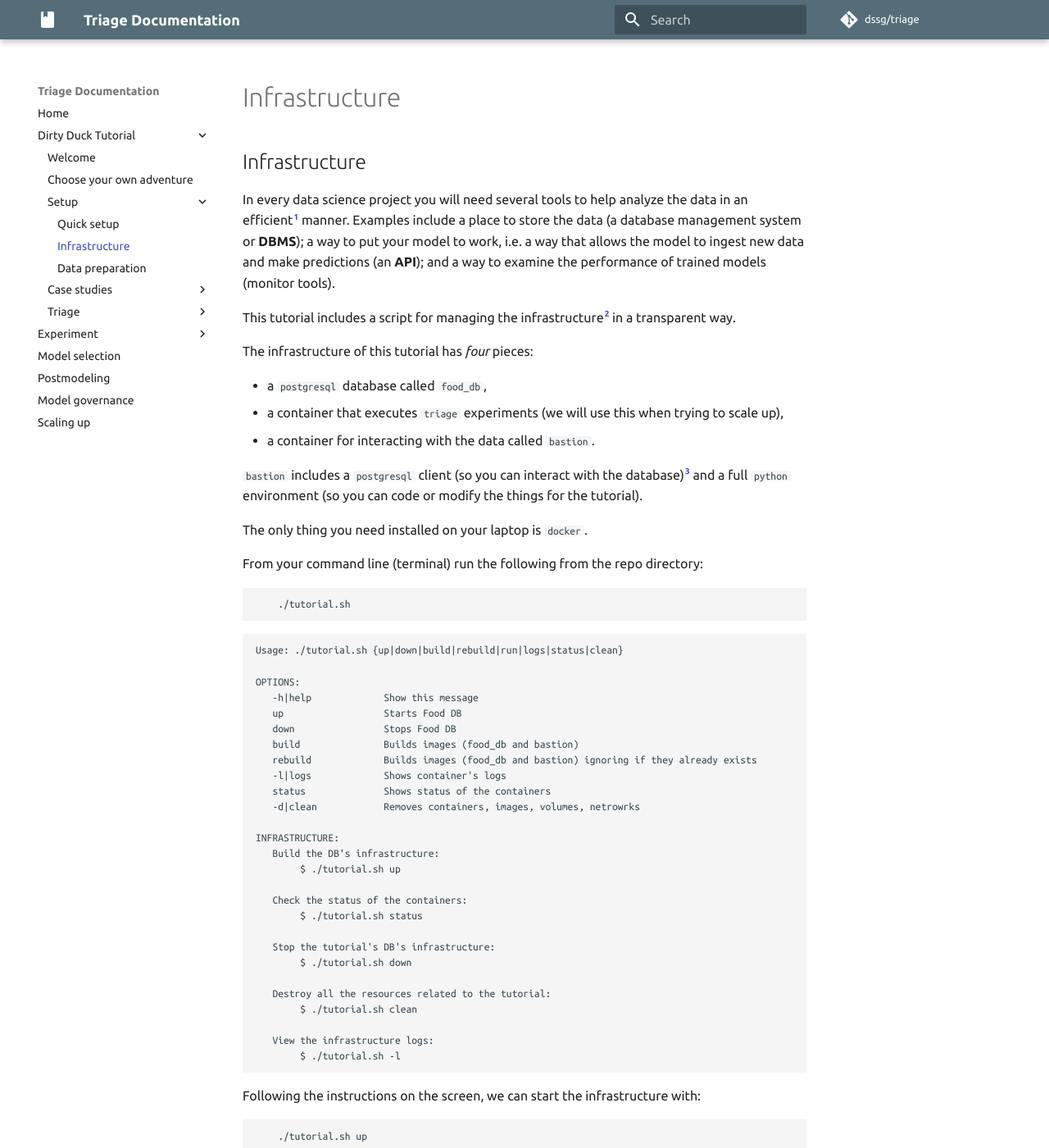
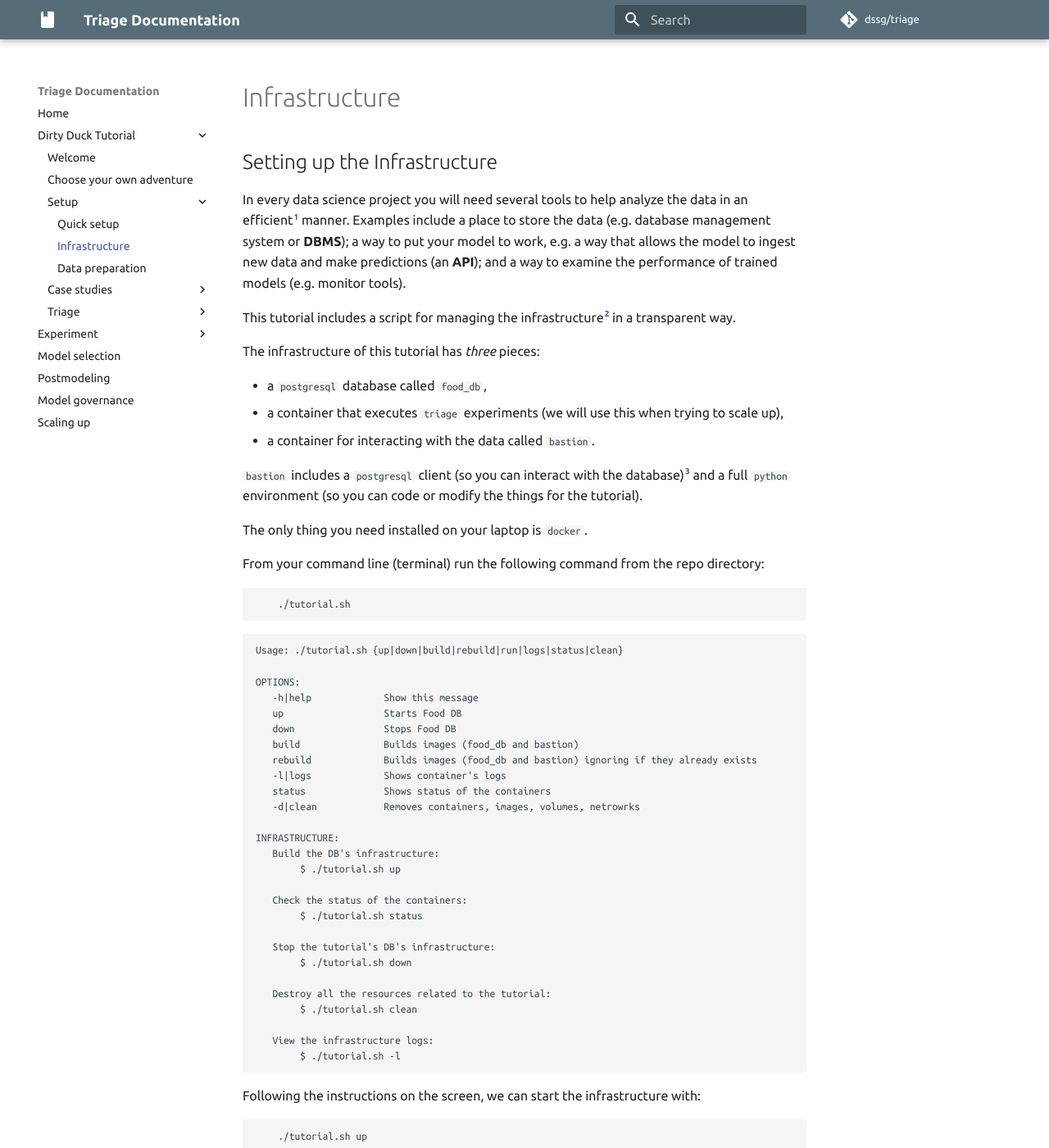
Before and after one commit to dssg/triage, an MkDocs documentation site: the page built from docs/sources/dirtyduck/docs/infrastructure.md, in a window 1280 px wide and 1400 px high. Shown: the whole window at 82% size. Built offline with MkDocs 1.6.1 and Material for MkDocs 9.7.7, drawn with Linux system fonts in a browser that asks for light colours; a script that is not in the unit is left out; comment, search, counter and statistics services are not loaded; some of the changed text lies outside the part shown.

Commit message:
Added @csung1 suggestions for this section

````diff
--- a/docs/sources/dirtyduck/docs/infrastructure.md
+++ b/docs/sources/dirtyduck/docs/infrastructure.md
@@ -1,15 +1,16 @@
-# Infrastructure
+# Setting up the Infrastructure
 
 In every data science project you will need several tools to help
 analyze the data in an efficient[^1] manner. Examples include a place
-to store the data (a database management system or **DBMS**); a way to
-put your model to work, i.e. a way that allows the model to ingest new
+to store the data (e.g. database management system or **DBMS**); a way to
+put your model to work, e.g. a way that allows the model to ingest new
 data and make predictions (an **API**); and a way to examine the
-performance of trained models (monitor tools).
+performance of trained models (e.g. monitor tools).
 
-This tutorial includes a script for managing the infrastructure[^2] in a transparent way.
+This tutorial includes a script for managing the infrastructure[^2] in
+a transparent way.
 
-The infrastructure of this tutorial has *four* pieces:
+The infrastructure of this tutorial has *three* pieces:
 
 -   a `postgresql` database called `food_db`,
 -   a container that executes `triage` experiments (we will use this when trying to scale up),
@@ -21,7 +22,7 @@ modify the things for the tutorial).
 
 The only thing you need installed on your laptop is `docker`.
 
-From your command line (terminal) run the following from the repo directory:
+From your command line (terminal) run the following command from the repo directory:
 
 ```shell
     ./tutorial.sh
@@ -64,7 +65,8 @@ Following the instructions on the screen, we can start the infrastructure with:
     ./tutorial.sh up
 ```
 
-You can check that everything is running smoothly with `status`
+You can check that everything is running smoothly with `status` by
+using the following command:
 
 ```sh
     ./tutorial.sh status
@@ -76,7 +78,7 @@ You can check that everything is running smoothly with `status`
    tutorial_db   docker-entrypoint.sh postgres   Up      0.0.0.0:5434->5432/tcp
 ```
 
-To access `bastion`, where the `postgresql` client is, type:
+To access `bastion`, where the `postgresql` client is, submit the command:
 
 ```sh
    ./tutorial.sh bastion
````
Also changed, not shown: other parts of docs/sources/dirtyduck/docs/infrastructure.md (+4 -3 lines).
